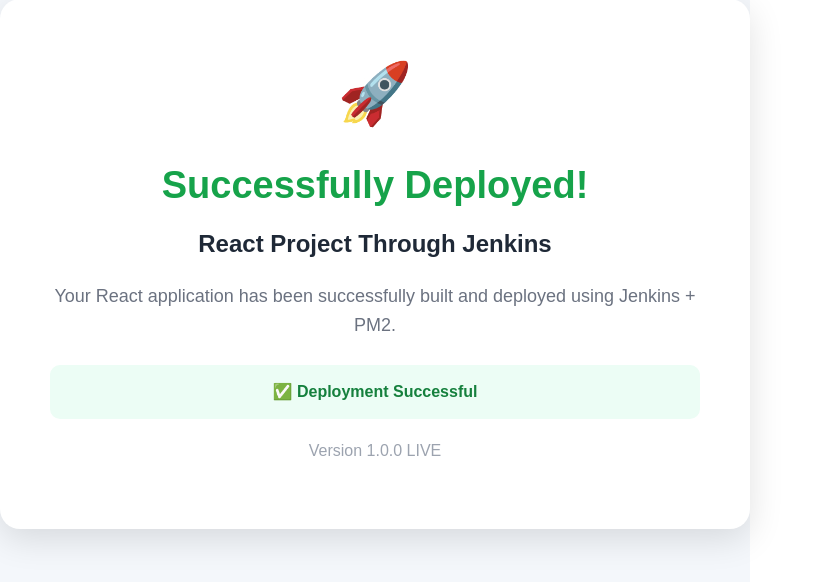
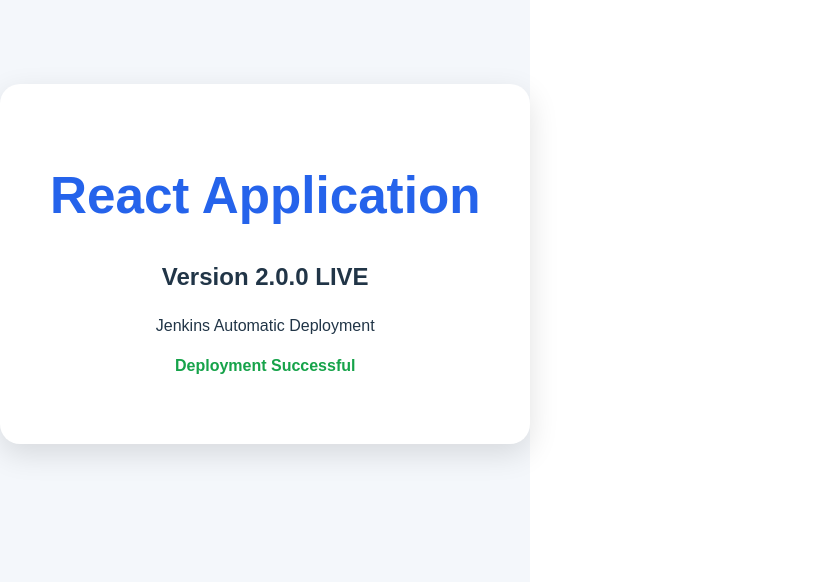
Before and after one commit to Rythamtribhuwan/sample-reactproject, a React (Vite) app: page / in a window 1280 px wide. Shown: the part 136-718 px from the top of the page, without its empty margins (0-817 px from the left). Built offline with nearby package versions, Linux system fonts and the light colour scheme.

Commit message:
Refactor App component styles and content

```diff
--- a/src/App.jsx
+++ b/src/App.jsx
@@ -1,81 +1,34 @@
-function App() {
+ function App() {
   return (
     <div
       style={{
         minHeight: "100vh",
-        width: "100%",
         display: "flex",
         justifyContent: "center",
         alignItems: "center",
-        backgroundColor: "#f4f7fb",
+        background: "#f4f7fb",
         fontFamily: "Arial, sans-serif",
       }}
     >
       <div
         style={{
-          width: "650px",
-          maxWidth: "90%",
+          background: "white",
           padding: "50px",
+          borderRadius: "20px",
           textAlign: "center",
-          backgroundColor: "#ffffff",
-          borderRadius: "20px",
-          boxShadow: "0 10px 35px rgba(0, 0, 0, 0.12)",
+          boxShadow: "0 10px 30px rgba(0,0,0,0.12)",
         }}
       >
-        <div style={{ fontSize: "60px", marginBottom: "15px" }}>
-          🚀
-        </div>
-
-        <h1
-          style={{
-            color: "#16a34a",
-            fontSize: "38px",
-            marginBottom: "15px",
-          }}
-        >
-          Successfully Deployed!
+        <h1 style={{ color: "#2563eb" }}>
+           React Application
         </h1>
 
-        <h2
-          style={{
-            color: "#1f2937",
-            marginBottom: "20px",
-          }}
-        >
-          React Project Through Jenkins
-        </h2>
+        <h2>Version 2.0.0 LIVE</h2>
 
-        <p
-          style={{
-            color: "#6b7280",
-            fontSize: "18px",
-            lineHeight: "1.6",
-          }}
-        >
-          Your React application has been successfully built and deployed
-          using Jenkins + PM2.
-        </p>
+        <p>Jenkins Automatic Deployment</p>
 
-        <div
-          style={{
-            marginTop: "25px",
-            padding: "15px",
-            backgroundColor: "#ecfdf5",
-            borderRadius: "10px",
-            color: "#15803d",
-            fontWeight: "bold",
-          }}
-        >
-          ✅ Deployment Successful
-        </div>
-
-        <p
-          style={{
-            marginTop: "20px",
-            color: "#9ca3af",
-          }}
-        >
-          Version 1.0.0 LIVE
+        <p style={{ color: "#16a34a", fontWeight: "bold" }}>
+           Deployment Successful
         </p>
       </div>
     </div>
```
